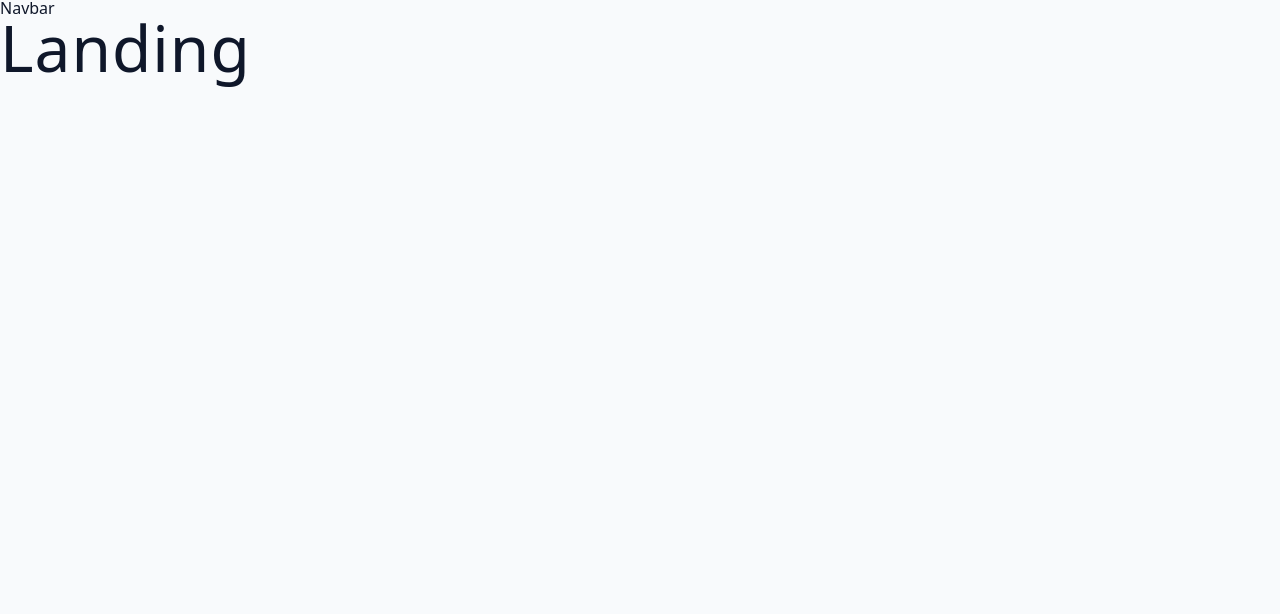
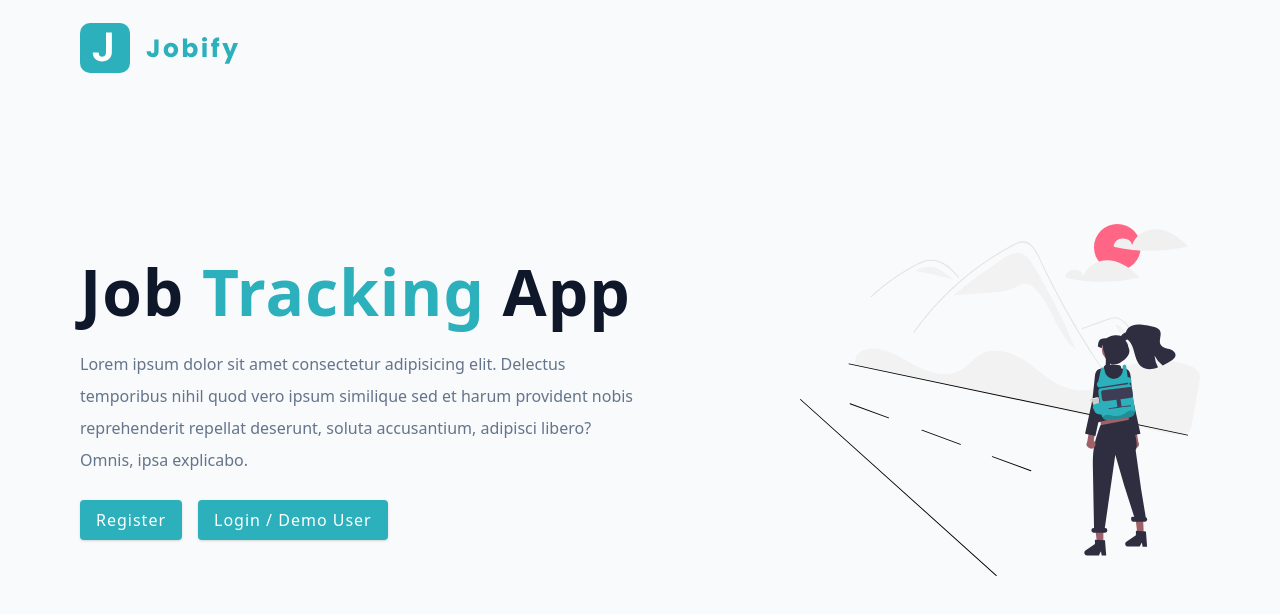
Before and after one commit to keremclp/mern-stack-jobify, a React (Vite) app in the folder client/: page / in a window 1280 px wide. Shown: the top 614 px of the page. Built offline with nearby package versions, Linux system fonts and the light colour scheme.

Commit message:
feat:Landing page

```diff
--- a/client/src/pages/HomeLayout.jsx
+++ b/client/src/pages/HomeLayout.jsx
@@ -2,10 +2,9 @@
 
 const HomeLayout = () => {
   return (
-    <div>
-      <nav>Navbar</nav>
+    <>
       <Outlet />
-    </div>
+    </>
   );
 };
 
--- a/client/src/pages/Landing.jsx
+++ b/client/src/pages/Landing.jsx
@@ -1,5 +1,30 @@
+import styled from 'styled-components';
+import Wrapper from '../assets/wrappers/LandingPage';
+import main from '../assets/images/main.svg'
+import logo from '../assets/images/logo.svg'
+import { Link } from 'react-router-dom';
+
 const Landing = () => {
-  return <h1>Landing</h1>;
+  return (
+    <Wrapper>
+      <nav>
+        <img src={logo} alt="jobify" className="logo" />
+      </nav>
+      <div className="container page">
+        <div className="info">
+          <h1>
+            job <span>tracking</span> app
+          </h1>
+          <p>
+            Lorem ipsum dolor sit amet consectetur adipisicing elit. Delectus temporibus nihil quod vero ipsum similique sed et harum provident nobis reprehenderit repellat deserunt, soluta accusantium, adipisci libero? Omnis, ipsa explicabo.
+          </p>
+          <Link to='/register' className='btn register-link'>Register</Link>
+          <Link to='/login' className='btn'>Login / Demo User</Link>
+        </div>
+        <img src={main} alt="job hunt" className='img main-img' />
+      </div>
+    </Wrapper>
+  );
 };
 
 export default Landing;
```
Also changed, not shown: 1 other file (tests, documents, lock files or other folders).
